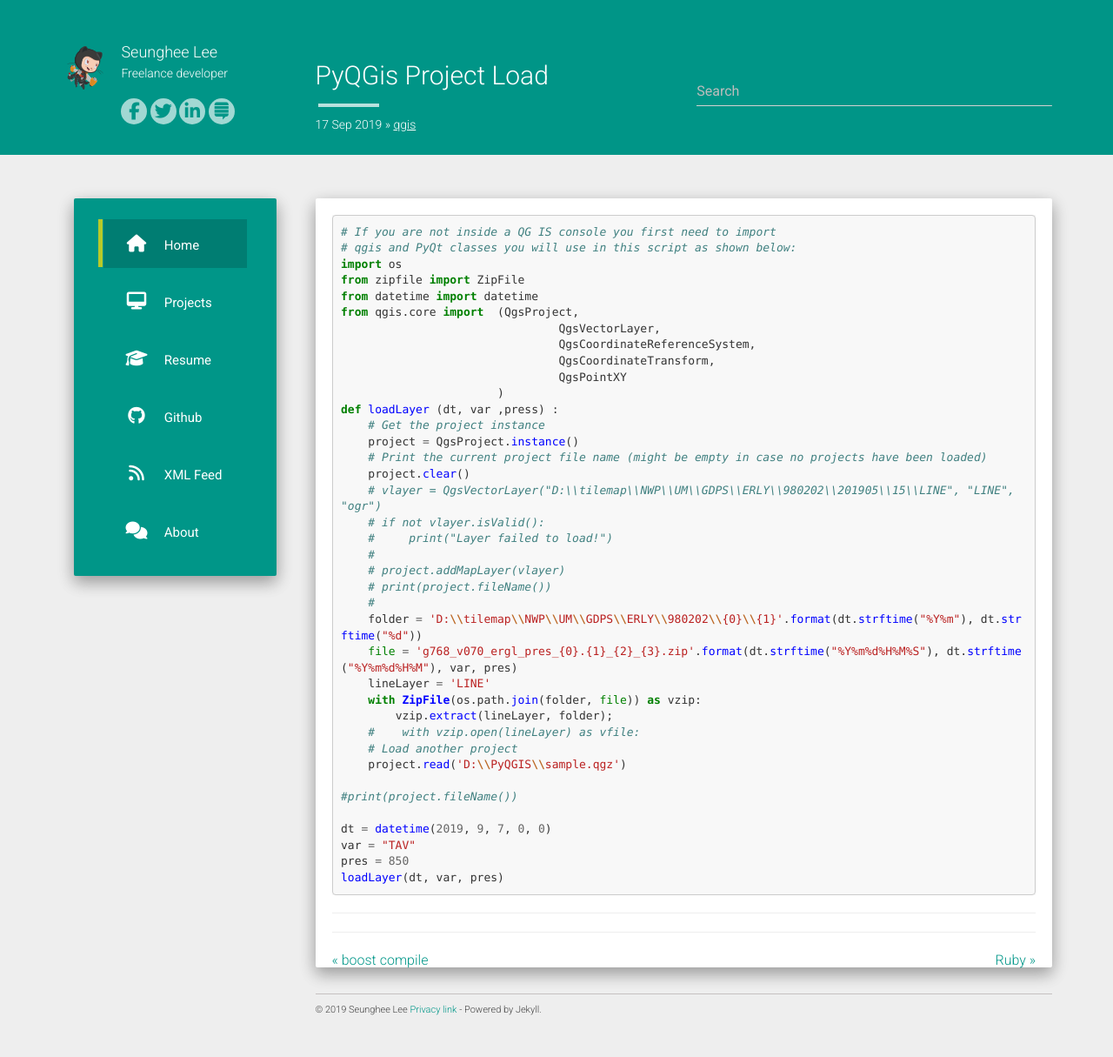
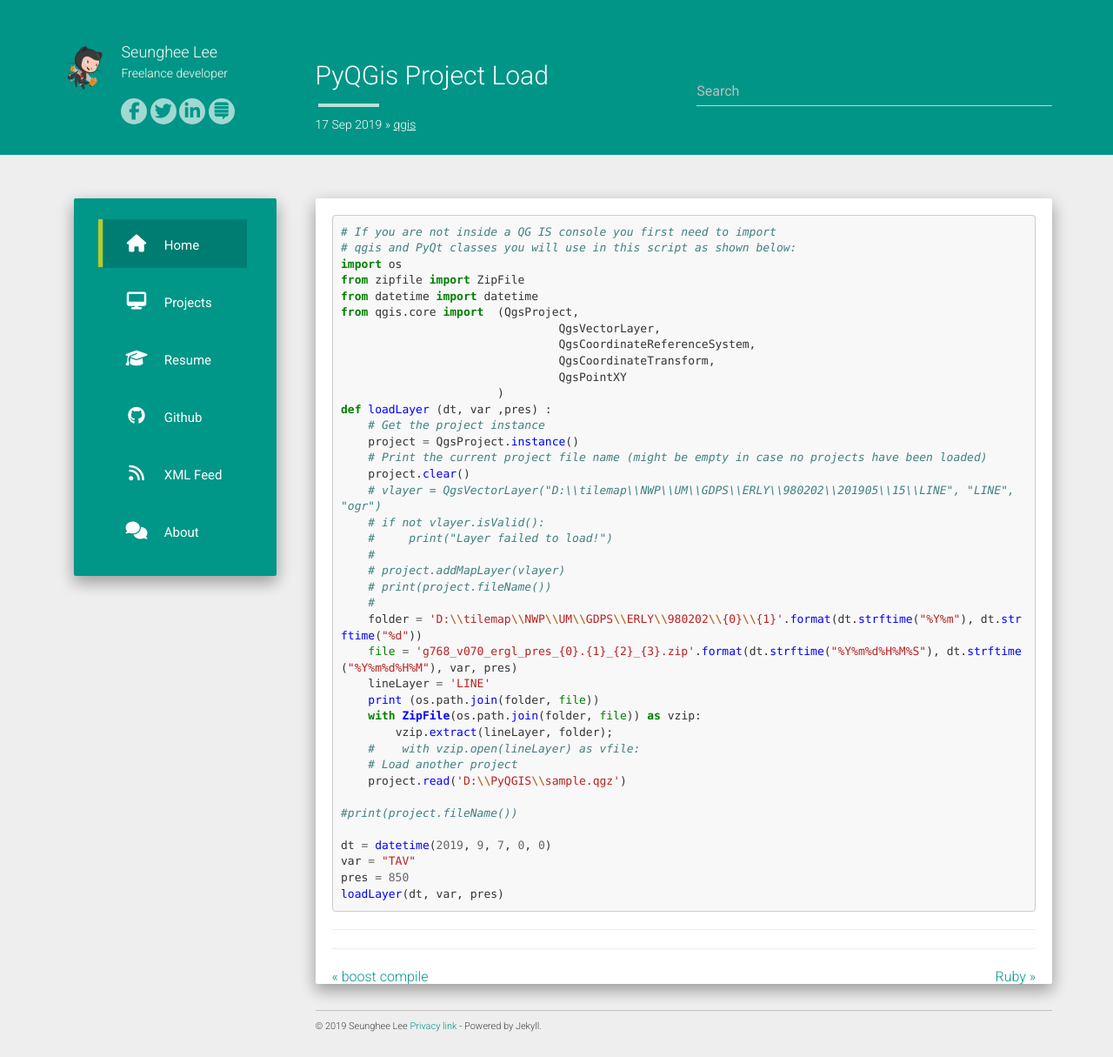
Before and after one commit to onmanoff/onmanoff.github.io, a Jekyll site: the page built from _posts/2019-09-17-PyQGis_project.md, in a window 1280 px wide. Shown: the whole page at 87% size. Built offline with Jekyll 4.4.1, drawn with Linux system fonts in a browser that asks for light colours; nearby versions of some CDN libraries.

Commit message:
변수명 오류 수정

```diff
--- a/_posts/2019-09-17-PyQGis_project.md
+++ b/_posts/2019-09-17-PyQGis_project.md
@@ -16,7 +16,7 @@ from qgis.core import  (QgsProject,
                                 QgsCoordinateTransform,
                                 QgsPointXY
                        )
-def loadLayer (dt, var ,press) :
+def loadLayer (dt, var ,pres) :
     # Get the project instance
     project = QgsProject.instance()
     # Print the current project file name (might be empty in case no projects have been loaded)
@@ -31,6 +31,7 @@ def loadLayer (dt, var ,press) :
     folder = 'D:\\tilemap\\NWP\\UM\\GDPS\\ERLY\\980202\\{0}\\{1}'.format(dt.strftime("%Y%m"), dt.strftime("%d"))
     file = 'g768_v070_ergl_pres_{0}.{1}_{2}_{3}.zip'.format(dt.strftime("%Y%m%d%H%M%S"), dt.strftime("%Y%m%d%H%M"), var, pres)
     lineLayer = 'LINE'
+    print (os.path.join(folder, file))
     with ZipFile(os.path.join(folder, file)) as vzip:
         vzip.extract(lineLayer, folder);
     #    with vzip.open(lineLayer) as vfile:
```
